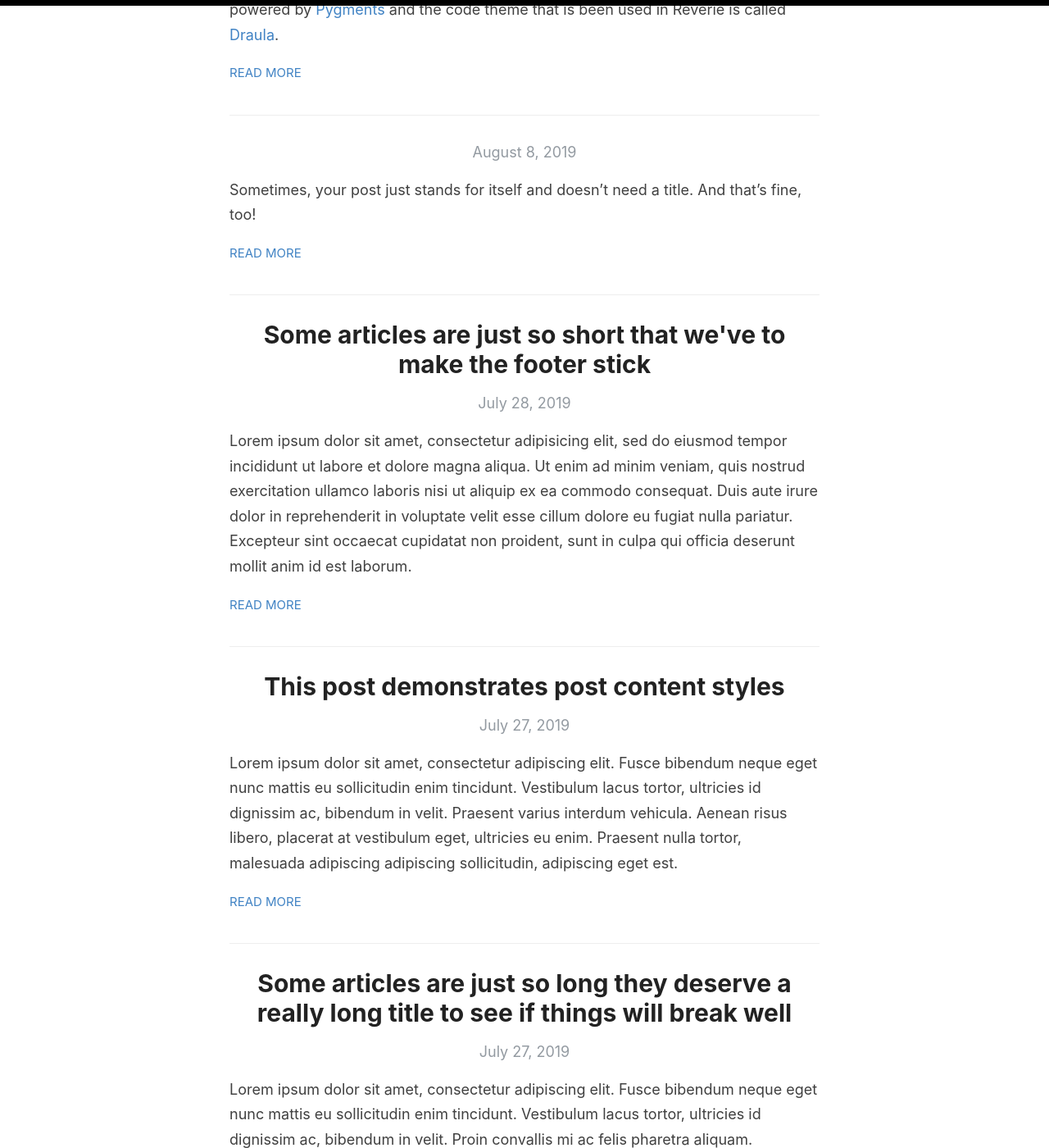
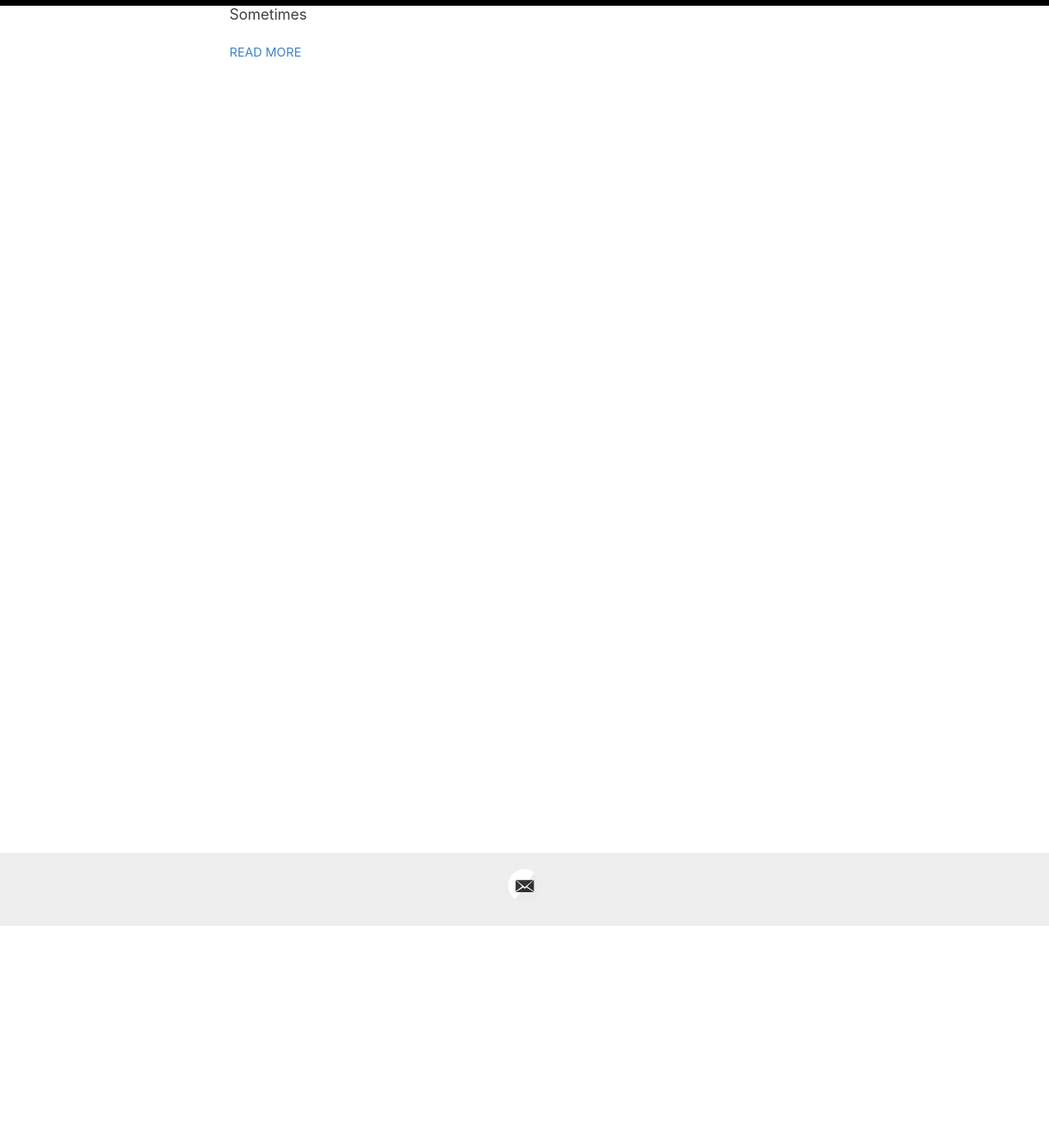
Before and after one commit to GChristensen/posts, a Jekyll site: the page built from index.html, in a window 1280 px wide and 1400 px high, scrolled down 271 px. Shown: the whole window at 82% size. Built offline with Jekyll 4.4.1, drawn with Linux system fonts in a browser that asks for light colours; the list of posts is cut into pages by our own code; some of the changed text lies outside the part shown.

Commit message:
config edit

````diff
--- a/_config.yml
+++ b/_config.yml
@@ -9,7 +9,7 @@
 author: g/christensen
 
 # Short bio or description (displayed in the header)
-description: g/christensen's technology blog
+description: g/christensen's technical blog
 
 # URL of your avatar or profile pic (you could use your GitHub profile pic)
 avatar: /icon.png
--- a/_posts/2019-02-13-introducing-reverie-jekyll-theme.md
+++ /dev/null
@@ -1,85 +0,0 @@
----
-layout: post
-title: Introducing Reverie - A ridiculously elegant Jekyll theme
-categories: [Miscellaneous, Jekyll]
----
-
-[Reverie](https://github.com/amitmerchant1990/reverie) is a [Jekyll](https://jekyllrb.com/)-powered theme which is simple and opinionated. It's actually a fork of [jekyll-now](https://github.com/barryclark/jekyll-now) with some additional features and personal touches which I've implemented to suit my needs for my blog.
-
-This is a plug-and-play Jekyll theme which you can use on GitHub Pages without even setting up a local environment.
-
-![](/images/reverie-demo.png)
-
-## Features overview
-
-- Command-line free fork-first workflow, using GitHub.com to create, customize and post to your blog
-- Fully responsive and mobile optimized base theme
-- Sass/Coffeescript support using Jekyll 2.0
-- Free hosting on your GitHub Pages user site
-- All the SEO goodies comes in-built
-- Markdown blogging
-- Syntax highlighting using Pygments
-    - [Dracula syntax theme](https://draculatheme.com/) included
-- Disqus commenting
-- Google Analytics integration
-- Fuzzy search across blog posts
-- Pagination of posts works out-of-the-box.
-- Categorize posts out-of-the box
-- RSS Feed
-- In-built sitemap
-
-<div style="text-align: center;">
- <script async type="text/javascript" src="//cdn.carbonads.com/carbon.js?serve=CE7D6KJY&placement=wwwamitmerchantcom" id="_carbonads_js"></script>
-</div>
-
-## Using Reverie on GitHub Pages
-
-### Step 1) Fork Reverie to your User Repository
-
-Fork [this repository](https://github.com/amitmerchant1990/reverie), then rename the repository to `yourgithubusername.github.io`.
-
-Alternatively, you can use [Use this template](https://github.com/amitmerchant1990/reverie/generate) button if you want to create a repository with a clean commit history which will use Reverie as a template.
-
-Your Jekyll blog will often be viewable immediately at <https://yourgithubusername.github.io> (if it's not, you can often force it to build by completing step 2)
-
-### Step 2) Customize and view your site
-
-Enter your site name, description, avatar and many other options by editing the `_config.yml` file. You can easily turn on Google Analytics tracking, Disqus commenting and social icons here.
-
-Making a change to `_config.yml` (or any file in your repository) will force GitHub Pages to rebuild your site with jekyll. Your rebuilt site will be viewable a few seconds later at <https://yourgithubusername.github.io> - if not, give it ten minutes as GitHub suggests and it'll appear soon.
-
-### Step 3) Publish your first blog post
-
-Create a new file called `/_posts/2019-2-13-Hello-World.md` to publish your first blog post. That's all you need to do to publish your first blog post! This [Markdown Cheatsheet](https://github.com/adam-p/markdown-here/wiki/Markdown-Cheatsheet) might come in handy while writing the posts.
-
-> You can add additional posts in the browser on GitHub.com too! Just hit the <kbd>Create new file</kbd> button in `/_posts/` to create new content. Just make sure to include the [front-matter](http://jekyllrb.com/docs/frontmatter/) block at the top of each new blog post and make sure the post's filename is in this format: year-month-day-title.md
-
-## Using Categories in Reverie
-
-You can categorize your content based on `categories` in Reverie. For this, you just need to add `categories` in front matter like below:
-
-For adding single category:
-
-```md
-categories: JavaScript
-```
-
-For adding multiple categories:
-
-```md
-categories: [PHP, Laravel]
-```
-
-The contegorized content can be shown over this URL: <https://yourgithubusername.github.io/categories/>
-
-## RSS
-
-The generated [RSS feed](https://en.wikipedia.org/wiki/RSS) of your blog can be found at <https://yourgithubusername.github.io/feed>. You can see the example RSS feed over [here](https://www.amitmerchant.com/reverie/feed).
-
-## Sitemap
-
-The generated sitemap of your blog can be found at <https://yourgithubusername.github.io/sitemap>. You can see the example sitemap feed over [here](https://www.amitmerchant.com/reverie/sitemap).
-
-## License
-
-MIT
--- a/_posts/2019-08-08-no-title-posts.md
+++ /dev/null
@@ -1,6 +0,0 @@
----
-layout: post
-title: ""
-categories: Miscellaneous
----
-Sometimes, your post just stands for itself and doesn't need a title. And that's fine, too!
--- a/_posts/2019-7-27-super-long-article.md
+++ /dev/null
@@ -1,11 +0,0 @@
----
-layout: post
-title: Some articles are just so long they deserve a really long title to see if things will break well
-categories: Miscellaneous
----
-
-Lorem ipsum dolor sit amet, consectetur adipiscing elit. Fusce bibendum neque eget nunc mattis eu sollicitudin enim tincidunt. Vestibulum lacus tortor, ultricies id dignissim ac, bibendum in velit. Proin convallis mi ac felis pharetra aliquam. Curabitur dignissim accumsan rutrum. In arcu magna, aliquet vel pretium et, molestie et arcu. Mauris lobortis nulla et felis ullamcorper bibendum. Phasellus et hendrerit mauris. Proin eget nibh a massa vestibulum pretium. Suspendisse eu nisl a ante aliquet bibendum quis a nunc. Praesent varius interdum vehicula. Aenean risus libero, placerat at vestibulum eget, ultricies eu enim. Praesent nulla tortor, malesuada adipiscing adipiscing sollicitudin, adipiscing eget est.
-
-Lorem ipsum dolor sit amet, consectetur adipiscing elit. Fusce bibendum neque eget nunc mattis eu sollicitudin enim tincidunt. Vestibulum lacus tortor, ultricies id dignissim ac, bibendum in velit. Proin convallis mi ac felis pharetra aliquam. Curabitur dignissim accumsan rutrum. In arcu magna, aliquet vel pretium et, molestie et arcu. Mauris lobortis nulla et felis ullamcorper bibendum. Phasellus et hendrerit mauris. Proin eget nibh a massa vestibulum pretium. Suspendisse eu nisl a ante aliquet bibendum quis a nunc. Praesent varius interdum vehicula. Aenean risus libero, placerat at vestibulum eget, ultricies eu enim. Praesent nulla tortor, malesuada adipiscing adipiscing sollicitudin, adipiscing eget est.
-
-Lorem ipsum dolor sit amet, consectetur adipiscing elit. Fusce bibendum neque eget nunc mattis eu sollicitudin enim tincidunt. Vestibulum lacus tortor, ultricies id dignissim ac, bibendum in velit. Proin convallis mi ac felis pharetra aliquam. Curabitur dignissim accumsan rutrum. In arcu magna, aliquet vel pretium et, molestie et arcu. Mauris lobortis nulla et felis ullamcorper bibendum. Phasellus et hendrerit mauris. Proin eget nibh a massa vestibulum pretium. Suspendisse eu nisl a ante aliquet bibendum quis a nunc. Praesent varius interdum vehicula. Aenean risus libero, placerat at vestibulum eget, ultricies eu enim. Praesent nulla tortor, malesuada adipiscing adipiscing sollicitudin, adipiscing eget est.
--- a/_posts/2019-7-27-this-post-demonstrates-post-content-styles.md
+++ /dev/null
@@ -1,95 +0,0 @@
----
-layout: post
-title: This post demonstrates post content styles
-categories: Miscellaneous
----
-
-Lorem ipsum dolor sit amet, consectetur adipiscing elit. Fusce bibendum neque eget nunc mattis eu sollicitudin enim tincidunt. Vestibulum lacus tortor, ultricies id dignissim ac, bibendum in velit. Praesent varius interdum vehicula. Aenean risus libero, placerat at vestibulum eget, ultricies eu enim. Praesent nulla tortor, malesuada adipiscing adipiscing sollicitudin, adipiscing eget est.
-
-## Some great heading (h2)
-
-Proin convallis mi ac felis pharetra aliquam. Curabitur dignissim accumsan rutrum. In arcu magna, aliquet vel pretium et, molestie et arcu.
-
-Mauris lobortis nulla et felis ullamcorper bibendum. Phasellus et hendrerit mauris. Proin eget nibh a massa vestibulum pretium. Suspendisse eu nisl a ante aliquet bibendum quis a nunc. Praesent varius interdum vehicula. Aenean risus libero, placerat at vestibulum eget, ultricies eu enim. Praesent nulla tortor, malesuada adipiscing adipiscing sollicitudin, adipiscing eget est.
-
-## Another great heading (h2)
-
-Lorem ipsum dolor sit amet, consectetur adipiscing elit. Fusce bibendum neque eget nunc mattis eu sollicitudin enim tincidunt. Vestibulum lacus tortor, ultricies id dignissim ac, bibendum in velit.
-
-### Some great subheading (h3)
-
-Proin convallis mi ac felis pharetra aliquam. Curabitur dignissim accumsan rutrum. In arcu magna, aliquet vel pretium et, molestie et arcu. Mauris lobortis nulla et felis ullamcorper bibendum.
-
-Phasellus et hendrerit mauris. Proin eget nibh a massa vestibulum pretium. Suspendisse eu nisl a ante aliquet bibendum quis a nunc.
-
-### Some great subheading (h3)
-
-Praesent varius interdum vehicula. Aenean risus libero, placerat at vestibulum eget, ultricies eu enim. Praesent nulla tortor, malesuada adipiscing adipiscing sollicitudin, adipiscing eget est.
-
-> This quote will change your life. It will reveal the secrets of the universe, and all the wonders of humanity. Don't misuse it.
-
-Lorem ipsum dolor sit amet, consectetur adipiscing elit. Fusce bibendum neque eget nunc mattis eu sollicitudin enim tincidunt.
-
-### Some great subheading (h3)
-
-Vestibulum lacus tortor, ultricies id dignissim ac, bibendum in velit. Proin convallis mi ac felis pharetra aliquam. Curabitur dignissim accumsan rutrum.
-
-```html
-<html>
-  <head>
-  </head>
-  <body>
-    <p>Hello, World!</p>
-  </body>
-</html>
-```
-
-
-In arcu magna, aliquet vel pretium et, molestie et arcu. Mauris lobortis nulla et felis ullamcorper bibendum. Phasellus et hendrerit mauris.
-
-#### You might want a sub-subheading (h4)
-
-In arcu magna, aliquet vel pretium et, molestie et arcu. Mauris lobortis nulla et felis ullamcorper bibendum. Phasellus et hendrerit mauris.
-
-In arcu magna, aliquet vel pretium et, molestie et arcu. Mauris lobortis nulla et felis ullamcorper bibendum. Phasellus et hendrerit mauris.
-
-#### But it's probably overkill (h4)
-
-In arcu magna, aliquet vel pretium et, molestie et arcu. Mauris lobortis nulla et felis ullamcorper bibendum. Phasellus et hendrerit mauris.
-
-### Oh hai, an unordered list!!
-
-In arcu magna, aliquet vel pretium et, molestie et arcu. Mauris lobortis nulla et felis ullamcorper bibendum. Phasellus et hendrerit mauris.
-
-- First item, yo
-- Second item, dawg
-- Third item, what what?!
-- Fourth item, fo sheezy my neezy
-
-### Oh hai, an ordered list!!
-
-In arcu magna, aliquet vel pretium et, molestie et arcu. Mauris lobortis nulla et felis ullamcorper bibendum. Phasellus et hendrerit mauris.
-
-1. First item, yo
-2. Second item, dawg
-3. Third item, what what?!
-4. Fourth item, fo sheezy my neezy
-
-
-
-## Headings are cool! (h2)
-
-Proin eget nibh a massa vestibulum pretium. Suspendisse eu nisl a ante aliquet bibendum quis a nunc. Praesent varius interdum vehicula. Aenean risus libero, placerat at vestibulum eget, ultricies eu enim. Praesent nulla tortor, malesuada adipiscing adipiscing sollicitudin, adipiscing eget est.
-
-Praesent nulla tortor, malesuada adipiscing adipiscing sollicitudin, adipiscing eget est.
-
-Proin eget nibh a massa vestibulum pretium. Suspendisse eu nisl a ante aliquet bibendum quis a nunc.
-
-### Tables
-
-|Title 1               | Title 2               | Title 3               | Title 4              |
-|--------------------- | --------------------- | --------------------- | ---------------------|
-|lorem                 | lorem ipsum           | lorem ipsum dolor     | lorem ipsum dolor sit|
-|lorem ipsum dolor sit | lorem ipsum dolor sit | lorem ipsum dolor sit | lorem ipsum dolor sit|
-|lorem ipsum dolor sit | lorem ipsum dolor sit | lorem ipsum dolor sit | lorem ipsum dolor sit|
-|lorem ipsum dolor sit | lorem ipsum dolor sit | lorem ipsum dolor sit | lorem ipsum dolor sit|
--- a/_posts/2019-7-28-super-short-article.md
+++ /dev/null
@@ -1,7 +0,0 @@
----
-layout: post
-title: Some articles are just so short that we've to make the footer stick
-categories: Miscellaneous
----
-
-Lorem ipsum dolor sit amet, consectetur adipisicing elit, sed do eiusmod tempor incididunt ut labore et dolore magna aliqua. Ut enim ad minim veniam, quis nostrud exercitation ullamco laboris nisi ut aliquip ex ea commodo consequat. Duis aute irure dolor in reprehenderit in voluptate velit esse cillum dolore eu fugiat nulla pariatur. Excepteur sint occaecat cupidatat non proident, sunt in culpa qui officia deserunt mollit anim id est laborum.
--- a/_posts/2019-8-12-code-snippets.md
+++ /dev/null
@@ -1,42 +0,0 @@
----
-layout: post
-title:  Code snippets in a blog post
-categories: [HTML,Code]
----
-
-This post demonstrate the use of code snippets in the theme. The code snippets are powered by [Pygments](http://pygments.org/) and the code theme that is been used in Reverie is called [Draula](https://draculatheme.com/).
-
-This is a raw snippet:
-
-```
-hello world
-123
-This is a text snippet
-```
-
-This is a PHP snippet:
-
-```php
-<?php
-    echo 'Hello, World!';
-?>
-```
-
-This is a JavaScript snippet:
-
-```js
-const add = (a, b) => a + b
-const minus = (a, b) => a - b
-
-console.log(add(100,200))  // 300
-console.log(minus(100,200))  // -100
-```
-
-This is a Python snippet:
-
-```python
-def say_hello():
-    print("hello world!")
-
-say_hello()   // "hello world!"
-```
````
Also changed, not shown: _posts/2019-08-31-readline.md (added, +7 -0 lines).
